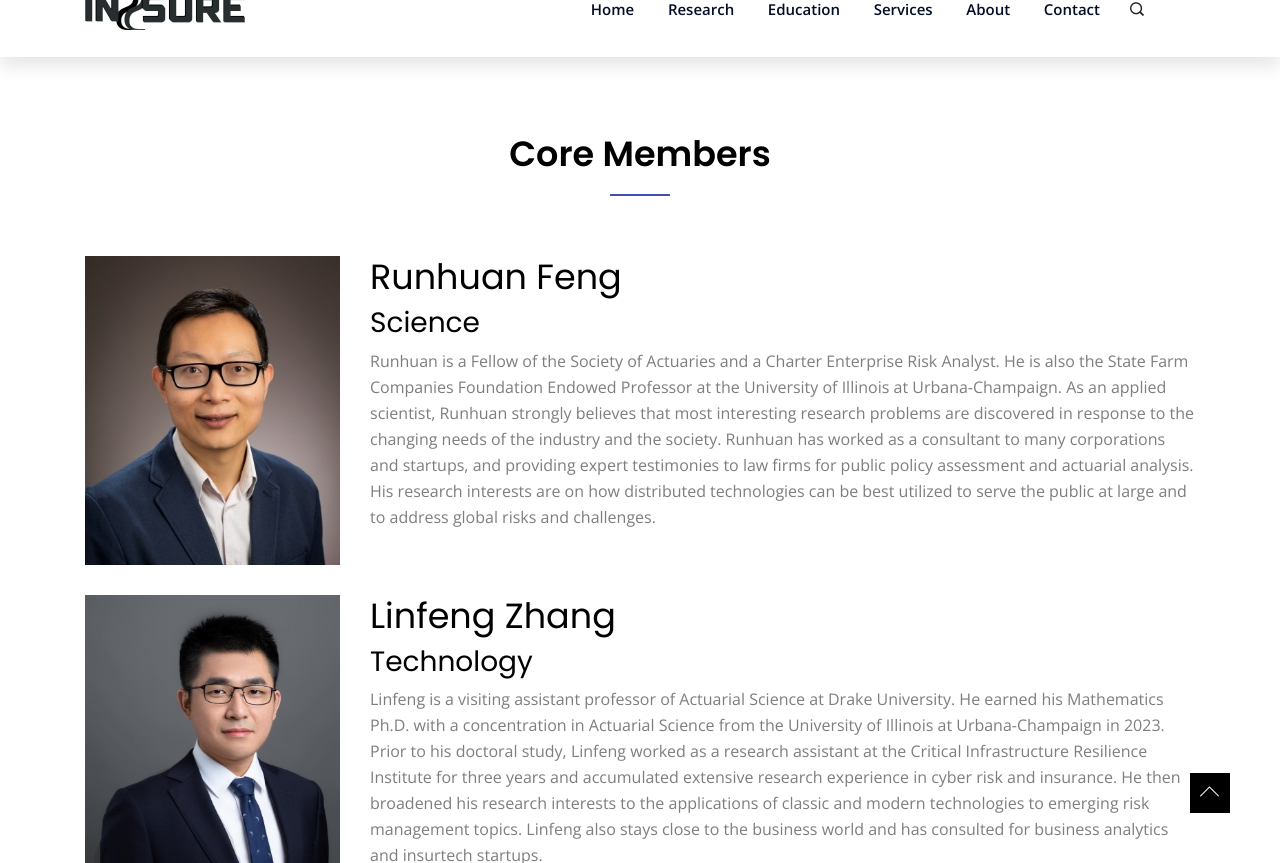
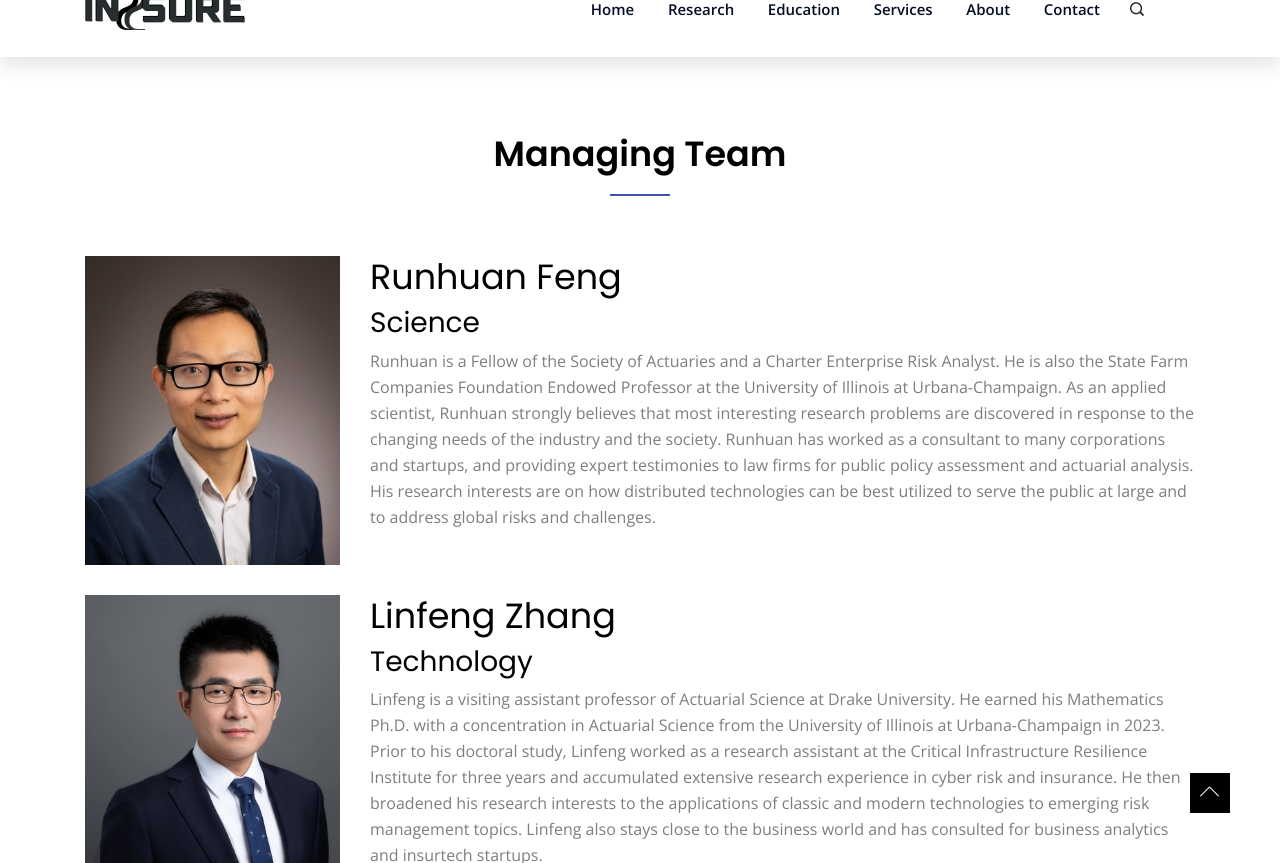
Before and after one commit to in2sure/in2sure.github.io, a Jekyll site: the page built from pages/about.html, in a window 1280 px wide and 900 px high, scrolled down 2195 px, cut to the strip 37-900 px from the top of the window. Built offline with Jekyll 4.4.1, drawn with Linux system fonts in a browser that asks for light colours.

Commit message:
changed team name

```diff
--- a/_includes/team_members.html
+++ b/_includes/team_members.html
@@ -3,7 +3,7 @@
         <div class="row">
             <div class="col-xl-12 text-center pb-40">
                 <div class="section-title service-title">
-                    <h2>Core Members</h2>
+                    <h2>Managing Team</h2>
                     <!-- <p>There are many variations of passages of Lorem Ipsum available, but the majority have suffered alteration in some form,words which don't look even slightly believable.</p> -->
                 </div>
             </div>
--- a/_includes/team_members_details.html
+++ b/_includes/team_members_details.html
@@ -3,7 +3,7 @@
         <div class="row">
             <div class="col-xl-12 text-center pb-40">
                 <div class="section-title service-title">
-                    <h2>Core Members</h2>
+                    <h2>Managing Team</h2>
                     <!-- <p>There are many variations of passages of Lorem Ipsum available, but the majority have suffered alteration in some form,words which don't look even slightly believable.</p> -->
                 </div>
             </div>
```
